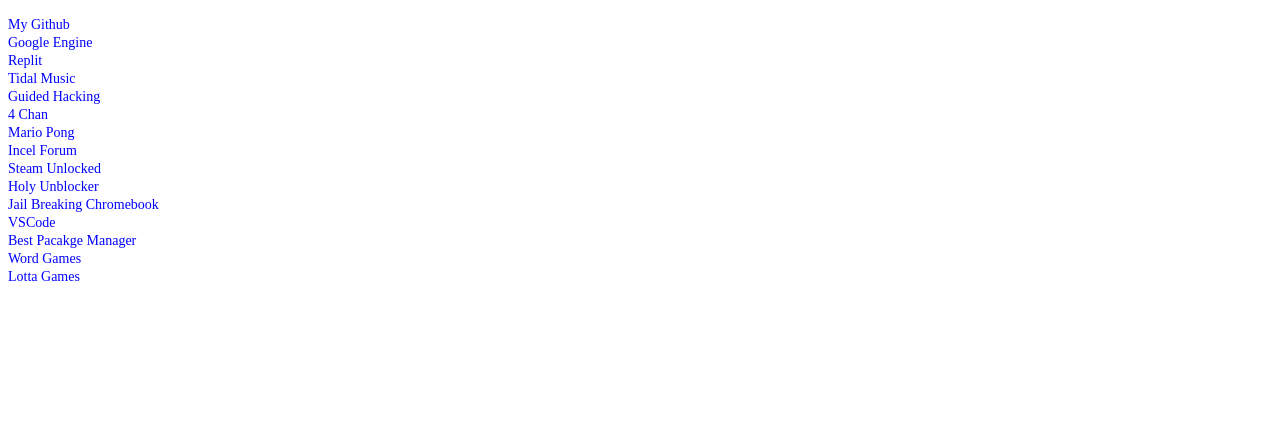
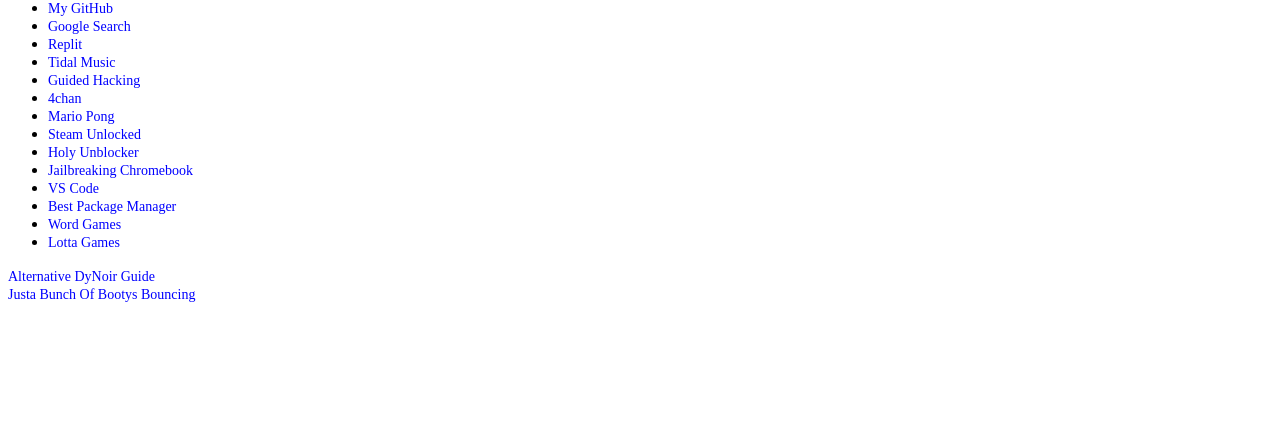
Before and after one commit to itzCozi/DyNoir, a plain HTML site: page index.html in a window 1280 px wide. Shown: the part 366-800 px from the top of the page. Drawn offline with Linux system fonts and the light colour scheme.

Commit message:
create an decent site

```diff
--- a/index.html
+++ b/index.html
@@ -1,51 +1,41 @@
-<!doctype html>
+<!DOCTYPE html>
 <html lang="en">
   <head>
-    <link rel="stylesheet" href="theme/maintheme.css">
     <meta charset="utf-8">
     <title>DyNoir Home</title>
-    <h1>DyNoir Privacy</h1>
+    <link rel="stylesheet" href="theme/maintheme.css">
   </head>
   <body>
+    <h1>DyNoir Privacy</h1>
     <p>
-      Hello I am itzCozi or at least thats my github user I despise the modern US education system for many reasons not only is it inaccessible it also discourages childeren from learning on there own in topics they enjoy i am a completely self-taught programmer and i believe school massively hinder my progress as a young professional therefore i created this bypass to halt further hindrince.
+      Hello, I am itzCozi, or at least that's my GitHub username. I despise the modern US education system for many reasons. Not only is it inaccessible, but it also discourages children from learning on their own in topics they enjoy. I am a completely self-taught programmer, and I believe school massively hinders my progress as a young professional. Therefore, I created this bypass to halt further hindrance.
     </p>
-	  <p>
-      <h2>How To Use DyNoir</h2>
-      <p>
-        Currently you are not even using dynoir yes your on the website though this doesnt block dyno instead you must follow the <a href='https://github.com/itzCozi/DyNoir/wiki/How-to-use-DyNoir'>wiki-page</a> to do that.
-      </p>
-        <h3>Link Directory</h3>
-        <a href='https://github.com/itzCozi'>My Github</a>
-          <br>
-        <a href='https://google.com'>Google Engine</a>
-        	<br>
-        <a href='https://replit.com'>Replit</a>
-          <br>
-        <a href='https://tidal.com/'>Tidal Music</a>
-          <br>
-        <a href='https://guidedhacking.com/'>Guided Hacking</a>
-        	<br>
-        <a href='http://boards.4chan.org/n/catalog'>4 Chan</a>
-          <br>
-        <a href='https://mario-pong.leognon.com/'>Mario Pong</a>
-          <br>
-        <a href='https://ww1.incel.me/'>Incel Forum</a>
-          <br>
-        <a href='https://steamunlocked.net/'>Steam Unlocked</a>
-          <br>
-        <a href='https://github.com/QuiteAFancyEmerald/Holy-Unblocker'>Holy Unblocker</a>
-        	<br>
-        <a href='https://gist.github.com/itzCozi/6a3a0fd9f8b2786f38109e6b011bf24b'>Jail Breaking Chromebook</a>
-          <br>
-        <a href='https://vscode.dev/'>VSCode</a>
-      	<br>
-        <a href='https://github.com/itzCozi/UPM'>Best Pacakge Manager</a>
-      	<br>
-        <a href='https://games.usatoday.com/all-games'>Word Games</a>
-      	<br>
-        <a href='https://sites.google.com/site/unblockedgames6969420/'>Lotta Games</a>
-      	<br>
+    <h2>How To Use DyNoir</h2>
+    <p>
+      Currently you are not even using DyNoir. yes, your on the website though this doesnt block dyno instead you must follow the <a href='https://github.com/itzCozi/DyNoir/wiki/How-to-use-DyNoir'>wiki-page</a> to do that.
     </p>
+    <h3>Link Directory</h3>
+    <ul>
+      <li><a href="https://github.com/itzCozi">My GitHub</a></li>
+      <li><a href="https://www.google.com">Google Search</a></li>
+      <li><a href="https://replit.com">Replit</a></li>
+      <li><a href="https://tidal.com/">Tidal Music</a></li>
+      <li><a href="https://guidedhacking.com/">Guided Hacking</a></li>
+      <li><a href="http://boards.4chan.org/n/catalog">4chan</a></li>
+      <li><a href="https://mario-pong.leognon.com/">Mario Pong</a></li>
+      <li><a href="https://www.steamunlocked.net/">Steam Unlocked</a></li>
+      <li><a href="https://github.com/QuiteAFancyEmerald/Holy-Unblocker">Holy Unblocker</a></li>
+      <li><a href="https://gist.github.com/itzCozi/6a3a0fd9f8b2786f38109e6b011bf24b">Jailbreaking Chromebook</a></li>
+      <li><a href="https://vscode.dev/">VS Code</a></li>
+      <li><a href="https://github.com/itzCozi/UPM">Best Package Manager</a></li>
+      <li><a href="https://games.usatoday.com/all-games">Word Games</a></li>
+      <li><a href="https://sites.google.com/site/unblockedgames6969420/">Lotta Games</a></li>
+    </ul>
+    <footer>
+      <a href="pages/guide.html">Alternative DyNoir Guide</a>
+        <br>
+      <a href="pages/hidden.html">Justa Bunch Of Bootys Bouncing</a>
+        <br>
+    </footer>
   </body>
 </html>
--- a/theme/maintheme.css
+++ b/theme/maintheme.css
@@ -1,7 +1,7 @@
 p {
   font-family: "Times New Roman", Times, serif;
-  font-size: 14pt;
-  color: #000000;
+  font-size: 12pt;
+  color: black;
   text-align: justify;
 }
 
@@ -32,6 +32,7 @@
   font-family: "Times New Roman", serif;
   color: blue;
 }
+
 a:hover {
   text-decoration: underline;
   font-size: 14px;
```
Also changed, not shown: pages/guide.html (+7 -4 lines).
